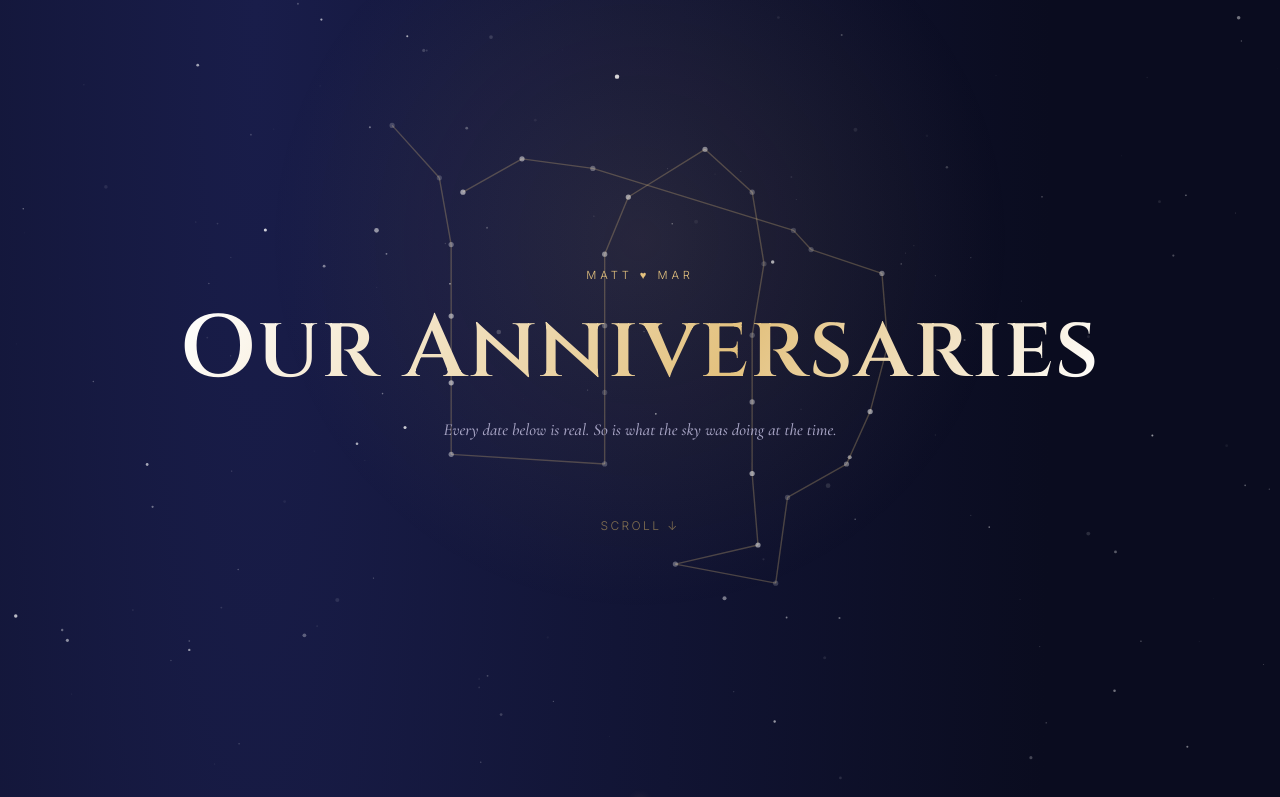
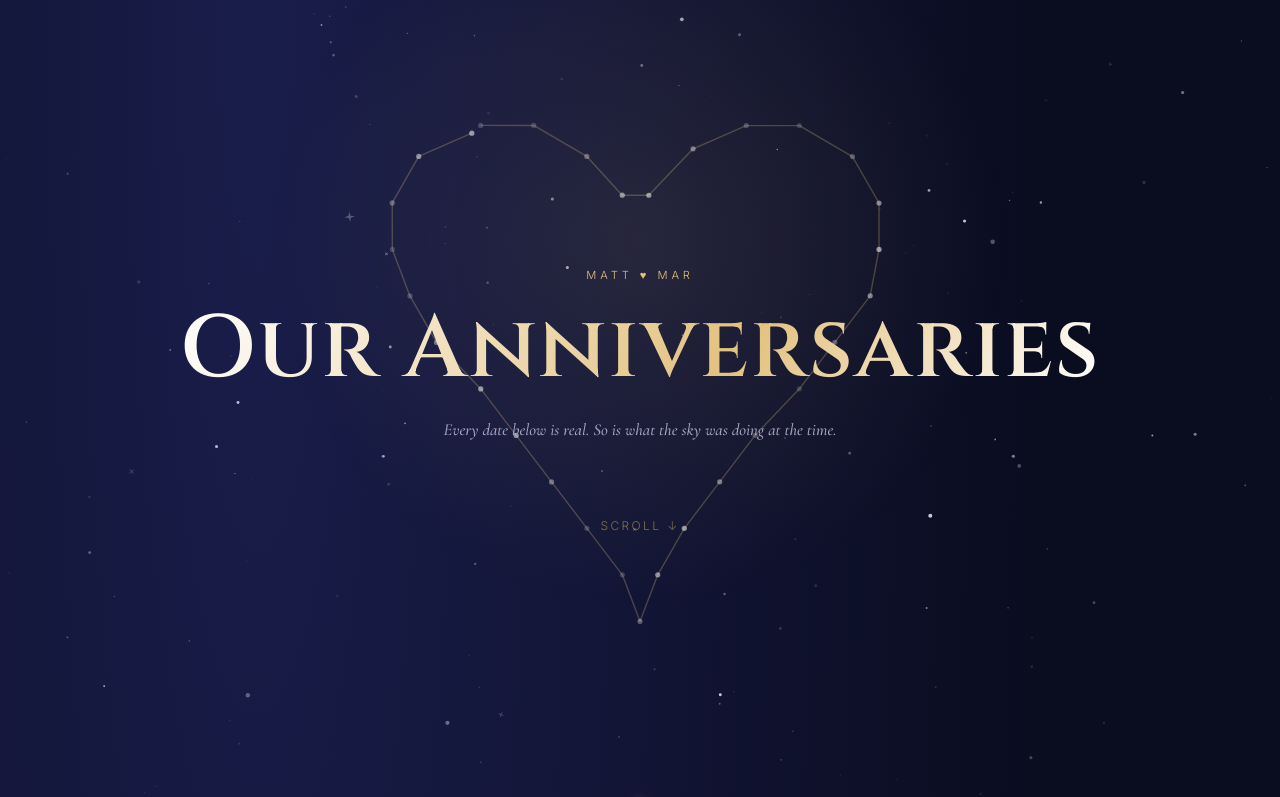
Before and after one commit to matthewchimento/astrologymar, a plain HTML site: page index.html in a window 1280 px wide. Shown: the top 797 px of the page. Drawn offline with nearby package versions, Linux system fonts and the light colour scheme.

Commit message:
Open on a heart constellation, add sparkle-shaped background stars
The background constellation now starts as a heart (traced via
outline mode rather than skeleton mode, since skeletonizing a solid
heart collapses it into an unrecognizable Y-shape) and only morphs
into Neptune/Saturn/etc. once you scroll far enough past the hero
that its glyph's entry becomes the nearest one.

Also gave ~16% of the ambient background stars a four-pointed
sparkle shape instead of a plain dot, for texture variety.

```diff
--- a/index.html
+++ b/index.html
@@ -798,9 +798,31 @@
           baseOpacity: opacityRange[0] + Math.random() * (opacityRange[1] - opacityRange[0]),
           phase: Math.random() * Math.PI * 2,
           speed: 0.4 + Math.random() * 0.7,
+          sparkle: Math.random() < 0.16,
+          rotation: Math.random() * Math.PI,
         });
       }
       return { stars, parallax };
+    }
+
+    function drawSparkle(x, y, r, rotation) {
+      const outer = r * 2.6;
+      const inner = r * 0.7;
+      ctx.save();
+      ctx.translate(x, y);
+      ctx.rotate(rotation);
+      ctx.beginPath();
+      for (let i = 0; i < 8; i++) {
+        const angle = (Math.PI / 4) * i - Math.PI / 2;
+        const rad = i % 2 === 0 ? outer : inner;
+        const px = Math.cos(angle) * rad;
+        const py = Math.sin(angle) * rad;
+        if (i === 0) ctx.moveTo(px, py);
+        else ctx.lineTo(px, py);
+      }
+      ctx.closePath();
+      ctx.fill();
+      ctx.restore();
     }
 
     const density = window.innerWidth < 700 ? 0.6 : 1;
@@ -847,7 +869,7 @@
     // one in order (nearest-unvisited-neighbor reliably follows a thin
     // line), then sample points evenly along that walk and connect
     // consecutive points.
-    function buildGlyphConstellation(glyphChar, targetCount) {
+    function buildGlyphConstellation(glyphChar, targetCount, mode) {
       const size = 150;
       const off = document.createElement('canvas');
       off.width = size;
@@ -863,6 +885,24 @@
       for (let i = 0; i < size * size; i++) grid[i] = img[i * 4 + 3] > 40 ? 1 : 0;
 
       const get = (x, y) => (x < 0 || y < 0 || x >= size || y >= size) ? 0 : grid[y * size + x];
+
+      if (mode === 'outline') {
+        // For solid filled shapes (like a heart), skeletonizing collapses
+        // the two lobes into an unrecognizable "Y" — trace the outer
+        // silhouette instead.
+        const filled = grid;
+        const bGrid = new Uint8Array(size * size);
+        const onFilled = (x, y) => (x < 0 || y < 0 || x >= size || y >= size) ? 0 : filled[y * size + x];
+        for (let y = 0; y < size; y++) {
+          for (let x = 0; x < size; x++) {
+            if (!onFilled(x, y)) continue;
+            if (!onFilled(x - 1, y) || !onFilled(x + 1, y) || !onFilled(x, y - 1) || !onFilled(x, y + 1)) {
+              bGrid[y * size + x] = 1;
+            }
+          }
+        }
+        grid = bGrid;
+      } else {
         function thinPass(step) {
           const toRemove = [];
           for (let y = 1; y < size - 1; y++) {
@@ -893,6 +933,7 @@
           const c1 = thinPass(0);
           const c2 = thinPass(1);
           if (!c1 && !c2) break;
+        }
       }
 
       const skeleton = [];
@@ -986,9 +1027,16 @@
       const g = node.textContent.trim().replace(/︎/g, '');
       if (g && !glyphCache[g]) glyphCache[g] = buildGlyphConstellation(g, glyphPointCount);
     });
+    glyphCache['♥'] = buildGlyphConstellation('♥', glyphPointCount, 'outline');
     const entryGlyphs = Array.from(document.querySelectorAll('.node')).map(
       (node) => node.textContent.trim().replace(/︎/g, '')
     );
+    const heroEl = document.querySelector('.hero');
+    function getActiveGlyph() {
+      const heroRect = heroEl.getBoundingClientRect();
+      if (heroRect.bottom > window.innerHeight * 0.5) return '♥';
+      return entryGlyphs[activeEntryIndex];
+    }
     const entryEls = Array.from(document.querySelectorAll('.entry'));
 
     let activeEntryIndex = 0;
@@ -1044,14 +1092,18 @@
           const py = s.y * h + curY * layer.parallax;
           ctx.globalAlpha = s.baseOpacity * twinkle;
           ctx.fillStyle = '#fff';
+          if (s.sparkle) {
+            drawSparkle(px, py, s.r, s.rotation);
+          } else {
             ctx.beginPath();
             ctx.arc(px, py, s.r, 0, Math.PI * 2);
             ctx.fill();
+          }
         });
       });
       ctx.globalAlpha = 1;
 
-      const activeGlyph = entryGlyphs[activeEntryIndex];
+      const activeGlyph = getActiveGlyph();
       const shape = glyphCache[activeGlyph];
       if (shape && shape.points.length) {
         if (!bigConstellationPoints || bigConstellationPoints.length !== shape.points.length) {
```
Lines whose indentation alone changed are shown as unchanged.
